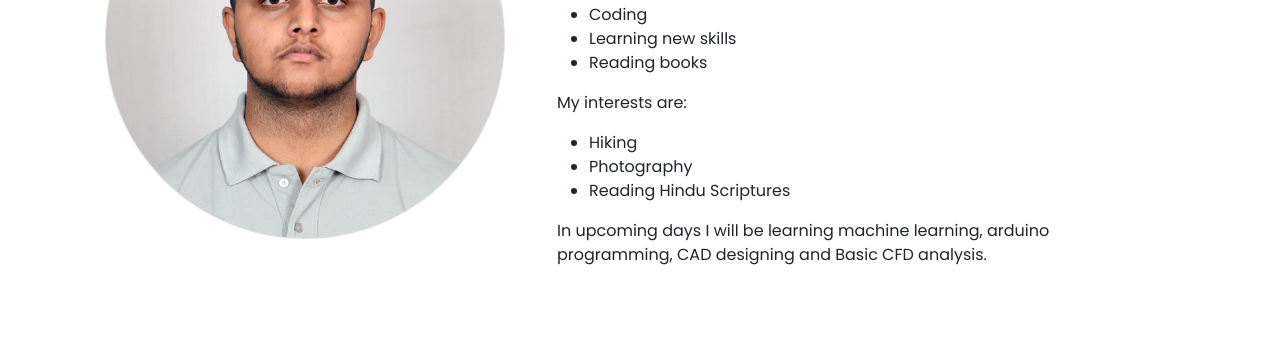
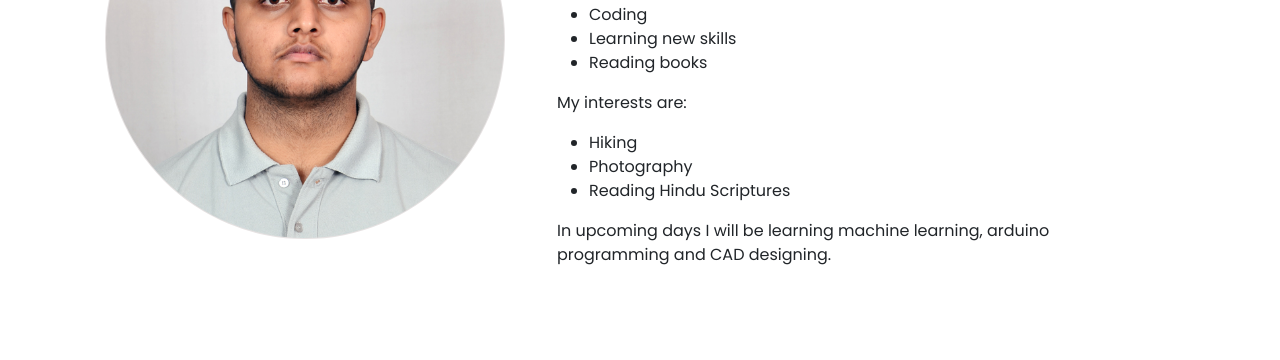
Before and after one commit to amsnir062/website, a plain HTML site: page index.html in a window 1280 px wide. Shown: the part 1157-1517 px from the top of the page. Drawn offline with nearby package versions, Linux system fonts and the light colour scheme.

Commit message:
Update index.html

```diff
--- a/index.html
+++ b/index.html
@@ -95,7 +95,7 @@
                 </div>
                 <div class="row mt-3">
                     <p>
-                        In upcoming days I will be learning machine learning, arduino programming, CAD designing and Basic CFD analysis.
+                        In upcoming days I will be learning machine learning, arduino programming and CAD designing.
                     </p>
                 </div>
             </div>
```
